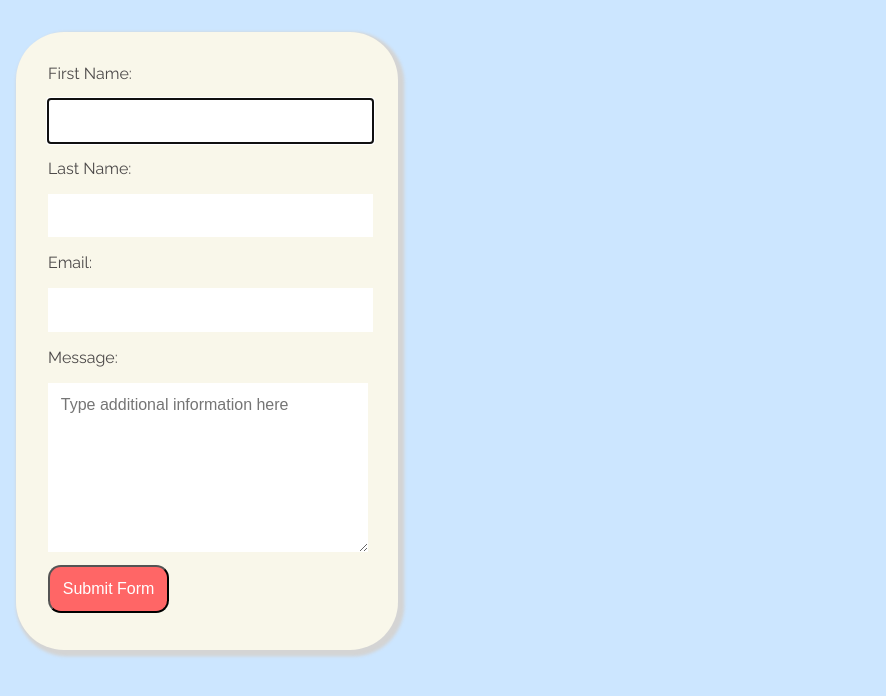
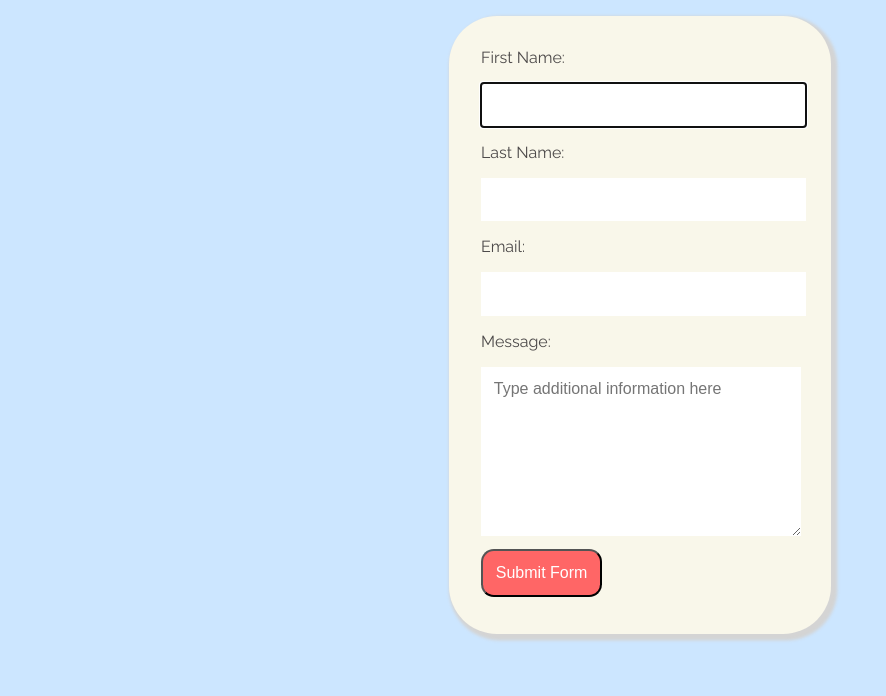
Before and after one commit to ashleychilders/hw_listeners_childers_ashley, a plain HTML site: page index.html in a window 1280 px wide. Shown: the whole page, without its empty margins (0-886 px from the left). Drawn offline with Linux system fonts and the light colour scheme.

Commit message:
Update layout of form

```diff
--- a/css/main.css
+++ b/css/main.css
@@ -17,16 +17,15 @@ body {
 }
 
 #container {
-    align-self: center;
-    margin-left: 1em;
-    position: relative;
+    width: 700px;
+    margin: auto;
+    padding: 1em;
 }
 
 form {
     width: 350px;
+    margin: auto;
     padding: 1em;
-    margin-bottom: 3em;
-    margin-top: 2em;
     background-color: #f9f7ea;
     -webkit-border-radius: 3em 3em 3em 3em;
     border-radius: 3em 3em 3em 3em;
```
